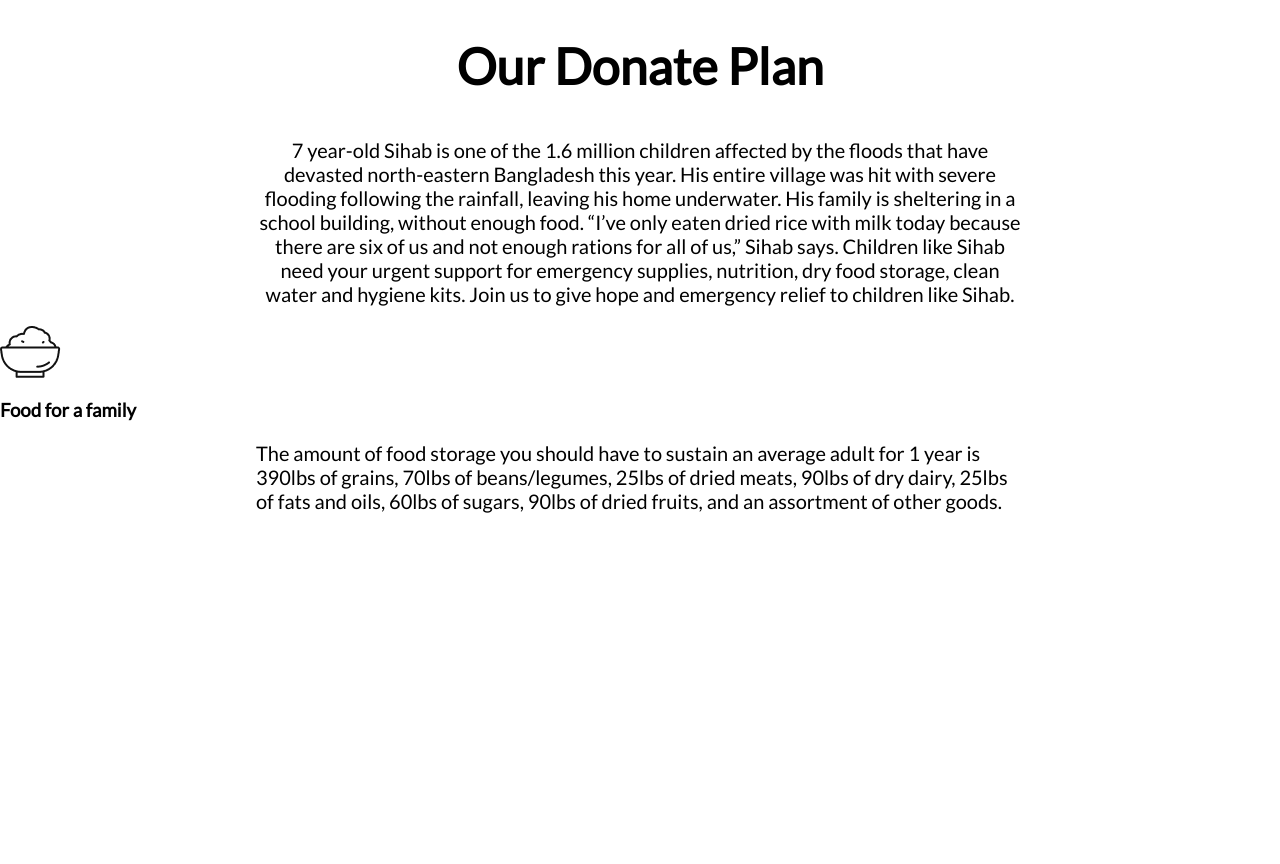
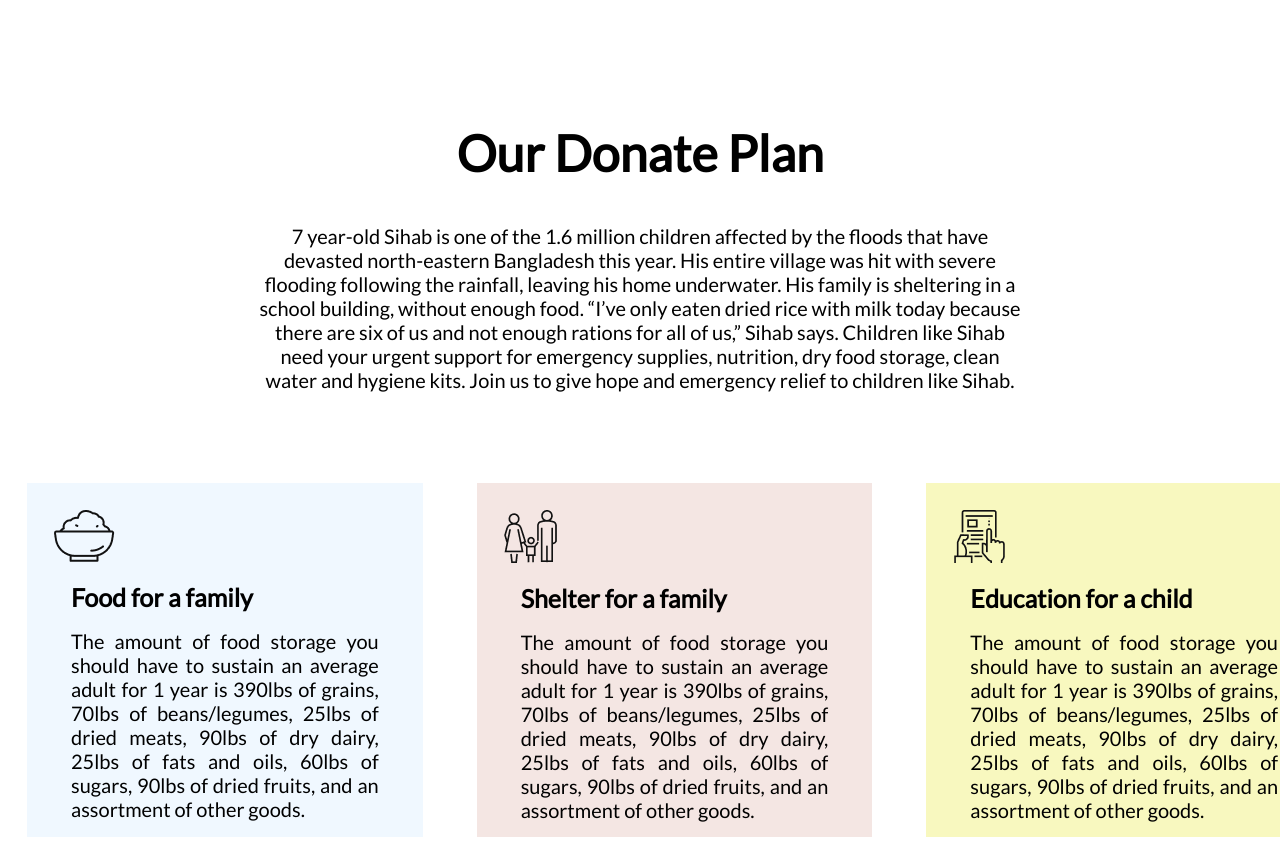
Before and after one commit to ariful012/donate-today-project, a plain HTML site: page index.html in a window 1280 px wide. Shown: the part 1480-2344 px from the top of the page. Before the commit the page ends 2013 px from the top, so only its background shows below. Drawn offline with Linux system fonts and the light colour scheme.

Commit message:
donate plan section added

```diff
--- a/index.html
+++ b/index.html
@@ -65,12 +65,31 @@
                 Children like Sihab need your urgent support for emergency supplies, nutrition, dry food storage, clean
                 water and hygiene kits. Join us to give hope and emergency relief to children like Sihab.</p>
         </div>
-        <div class="food">
-            <img src="images/food.png" alt="">
-            <h3>Food for a family</h3>
-            <p>The amount of food storage you should have to sustain an average adult for 1 year is 390lbs of grains,
-                70lbs of beans/legumes, 25lbs of dried meats, 90lbs of dry dairy, 25lbs of fats and oils, 60lbs of
-                sugars, 90lbs of dried fruits, and an assortment of other goods.</p>
+        <div class="family">
+            <div class="food-shelter-education food-color">
+                <img src="images/food.png" alt="">
+                <h3>Food for a family</h3>
+                <p>The amount of food storage you should have to sustain an average adult for 1 year is 390lbs of
+                    grains,
+                    70lbs of beans/legumes, 25lbs of dried meats, 90lbs of dry dairy, 25lbs of fats and oils, 60lbs of
+                    sugars, 90lbs of dried fruits, and an assortment of other goods.</p>
+            </div>
+            <div class="food-shelter-education shelter-color">
+                <img src="images/shelter.png" alt="">
+                <h3>Shelter for a family</h3>
+                <p>The amount of food storage you should have to sustain an average adult for 1 year is 390lbs of
+                    grains,
+                    70lbs of beans/legumes, 25lbs of dried meats, 90lbs of dry dairy, 25lbs of fats and oils, 60lbs of
+                    sugars, 90lbs of dried fruits, and an assortment of other goods.</p>
+            </div>
+            <div class="food-shelter-education edu-color">
+                <img src="images/education.png" alt="">
+                <h3>Education for a child</h3>
+                <p>The amount of food storage you should have to sustain an average adult for 1 year is 390lbs of
+                    grains,
+                    70lbs of beans/legumes, 25lbs of dried meats, 90lbs of dry dairy, 25lbs of fats and oils, 60lbs of
+                    sugars, 90lbs of dried fruits, and an assortment of other goods.</p>
+            </div>
         </div>
 
     </section>
--- a/style.css
+++ b/style.css
@@ -80,11 +80,47 @@ p {
 }
 
 #btn {
-    margin-left: 46%;
+    margin-left: 45%;
 }
 
 .plan {
     text-align: center;
+    margin-top: 10%;
+    margin-bottom: 5%;
 }
 
-.food {}
+.family {
+    display: flex;
+    width: 1349px;
+}
+
+.food-shelter-education {
+    width: 500px;
+    height: 300px;
+    align-items: center;
+    background-color: aliceblue;
+    margin: 2%;
+    padding: 2%;
+}
+
+.food-shelter-education p {
+    text-align: justify;
+    margin: 5%;
+}
+
+.food-shelter-education h3 {
+    font-size: 25px;
+    margin: 5%;
+}
+
+.food-color {
+    background-color: aliceblue;
+}
+
+.shelter-color {
+    background-color: rgb(244, 230, 227);
+}
+
+.edu-color {
+    background-color: rgb(248, 248, 191);
+}
```
